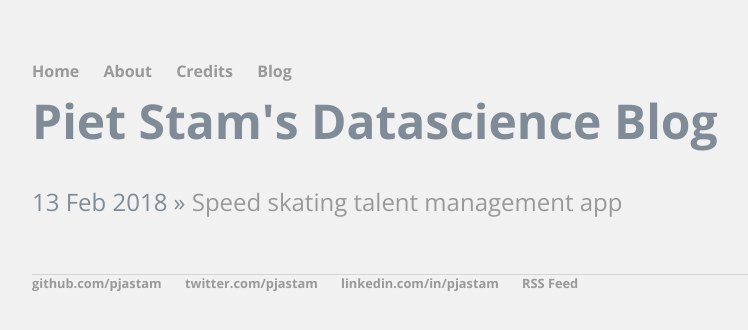
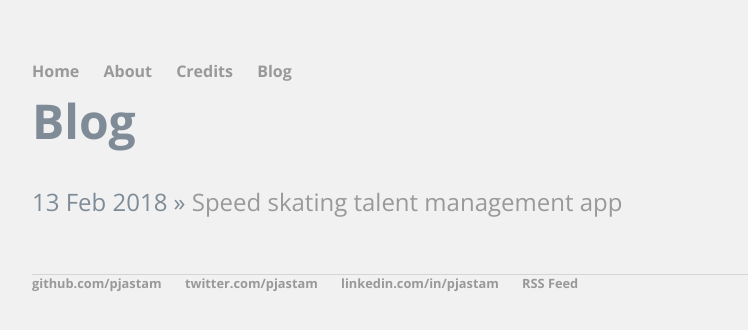
Before and after one commit to pjastam/pjastam.github.io, a Jekyll site: the page built from blog/index.html, in a window 1280 px wide. Shown: the top 330 px of the page, without its empty margins (160-908 px from the left). Built offline with Jekyll 4.4.1, drawn with Linux system fonts in a browser that asks for light colours; some web fonts are replaced.

Commit message:
Update ref names of Blog

```diff
--- a/blog/atom.xml
+++ b/blog/atom.xml
@@ -4,7 +4,7 @@ layout: feed
 <?xml version="1.0" encoding="utf-8"?>
 <feed xmlns="http://www.w3.org/2005/Atom">
 
- <title>Piet Stam's Datascience Blog</title>
+ <title>Piet Stam's Tech Blog</title>
  <link href="http://pjastam.github.io/blog/atom.xml" rel="self"/>
  <link href="http://pjastam.github.io/blog"/>
  <updated>{{ site.time | date_to_xmlschema }}</updated>
--- a/blog/index.html
+++ b/blog/index.html
@@ -1,6 +1,6 @@
 ---
 layout: default
-title: Piet Stam's Datascience Blog
+title: Blog
 ---
 <h1>{{ page.title }}</h1>
 <ul class="posts">
```
